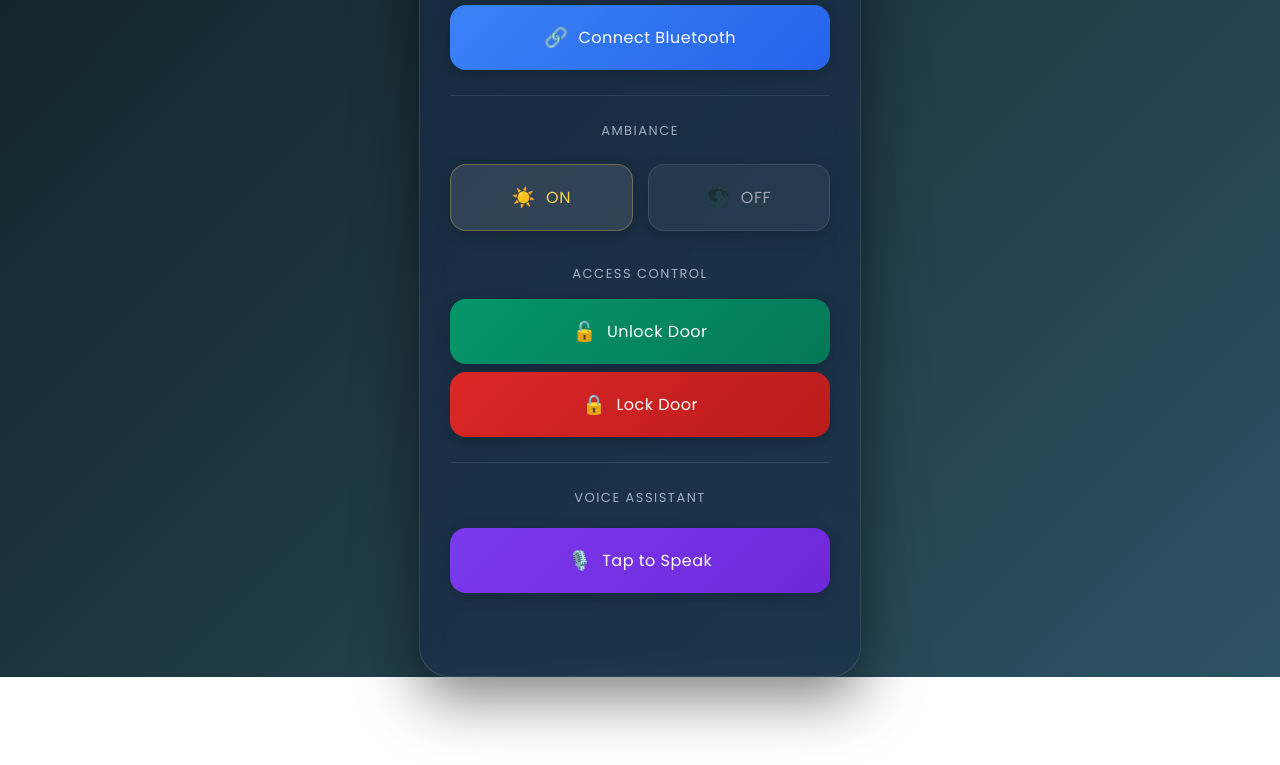
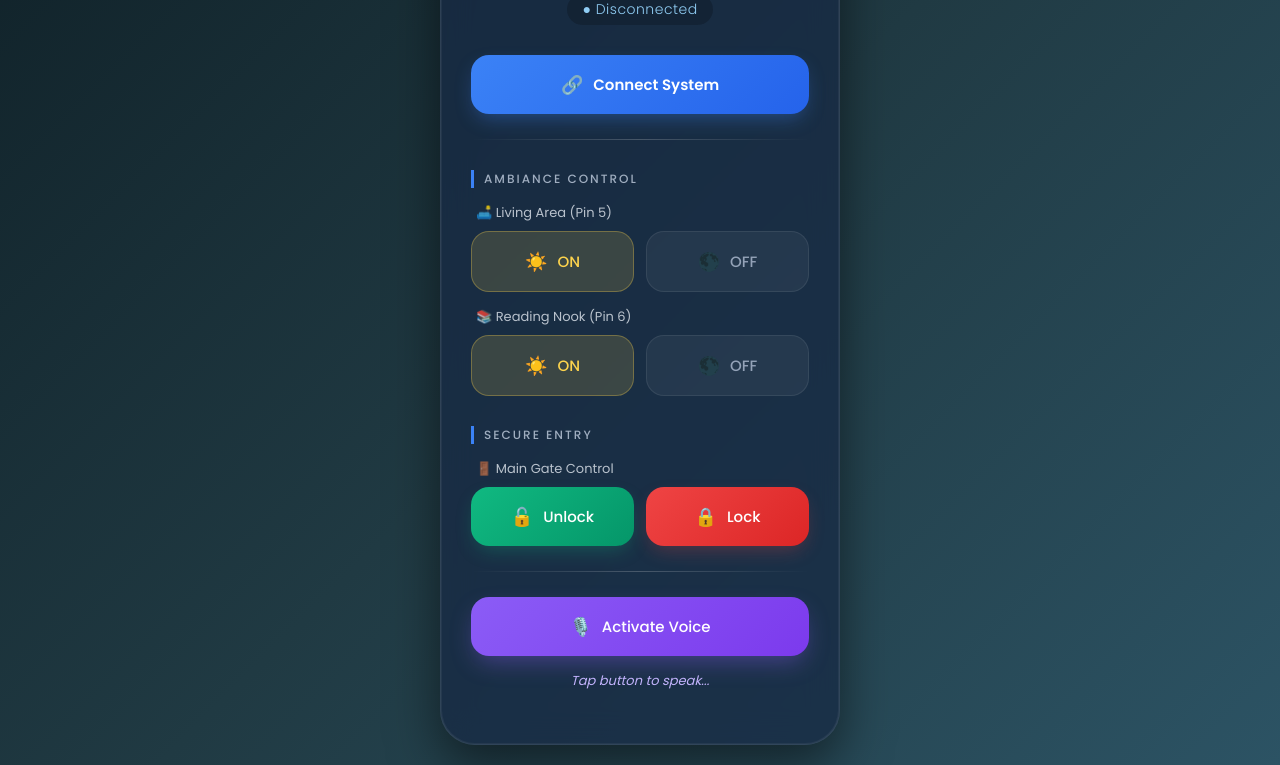
Before and after one commit to adamahmeddd/home-control-app, a plain HTML site: page index.html in a window 1280 px wide. Shown: the part 196-961 px from the top of the page. Before the commit the page ends 873 px from the top, so only its background shows below. Drawn offline with Linux system fonts and the light colour scheme.

Commit message:
Update index.html

```diff
--- a/index.html
+++ b/index.html
@@ -5,209 +5,314 @@
     <meta name="viewport" content="width=device-width, initial-scale=1.0">
     <title>The Comfort Corner</title>
     <!-- Import Google Font -->
-    <link href="https://fonts.googleapis.com/css2?family=Poppins:wght@300;400;600&display=swap" rel="stylesheet">
+    <link href="https://fonts.googleapis.com/css2?family=Poppins:wght@300;400;500;600&display=swap" rel="stylesheet">
+
     <style>
-        /* --- GLOBAL STYLES --- */
+        /* ============================
+           1. GLOBAL VARIABLES & RESET
+           ============================ */
+        :root {
+            --glass-bg: rgba(23, 42, 69, 0.75);
+            --glass-border: rgba(255, 255, 255, 0.1);
+            --primary-gradient: linear-gradient(135deg, #0f2027 0%, #203a43 50%, #2c5364 100%);
+            --text-color: #ffffff;
+            --text-muted: #a0aec0;
+            --accent-blue: #3b82f6;
+            --accent-gold: #fcd34d;
+            --accent-green: #10b981;
+            --accent-red: #ef4444;
+            --accent-purple: #8b5cf6;
+        }
+
+        * {
+            box-sizing: border-box;
+            outline: none;
+            -webkit-tap-highlight-color: transparent;
+        }
+
         body {
             font-family: 'Poppins', sans-serif;
-            /* Deep Space Blue Gradient Background */
-            background: linear-gradient(135deg, #0f2027 0%, #203a43 50%, #2c5364 100%);
+            background: var(--primary-gradient);
             margin: 0;
             min-height: 100vh;
             display: flex;
             align-items: center;
             justify-content: center;
-            color: #fff;
+            color: var(--text-color);
+            padding: 20px;
         }
 
-        /* --- THE APP CARD (Dark Glass Style) --- */
+        /* ============================
+           2. THE GLASS CARD CONTAINER
+           ============================ */
         .container {
-            /* Semi-transparent dark blue */
-            background: rgba(23, 42, 69, 0.65);
-            /* The "Frosted Glass" Blur Effect */
-            backdrop-filter: blur(12px);
-            -webkit-backdrop-filter: blur(12px);
+            width: 100%;
+            max-width: 400px;
+            background: var(--glass-bg);
+            /* The Blur Effect */
+            backdrop-filter: blur(16px);
+            -webkit-backdrop-filter: blur(16px);
 
-            width: 100%;
-            max-width: 380px;
+            border-radius: 35px;
+            border: 1px solid var(--glass-border);
             padding: 40px 30px;
-            border-radius: 30px;
-            border: 1px solid rgba(255, 255, 255, 0.1); /* Subtle glowing border */
-            box-shadow: 0 20px 60px rgba(0,0,0,0.5); /* Deep shadow */
+
+            /* Deep Shadow for depth */
+            box-shadow:
+                0 20px 50px rgba(0,0,0,0.5),
+                0 0 0 1px rgba(255,255,255,0.05) inset;
+
             text-align: center;
+            transition: transform 0.3s ease;
         }
 
-        /* --- HEADERS --- */
+        /* ============================
+           3. TYPOGRAPHY & HEADERS
+           ============================ */
+        .logo {
+            font-size: 48px;
+            margin-bottom: 10px;
+            filter: drop-shadow(0 0 10px rgba(255,255,255,0.2));
+        }
+
         h1 {
             margin: 0;
             font-size: 26px;
             font-weight: 600;
             letter-spacing: 0.5px;
-            text-shadow: 0 2px 10px rgba(0,0,0,0.3);
-        }
-
-        h3 {
-            margin-top: 25px;
-            margin-bottom: 15px;
-            font-size: 13px;
-            text-transform: uppercase;
-            letter-spacing: 1.5px;
-            color: #a0aec0; /* Soft Grey-Blue */
-            font-weight: 400;
+            text-shadow: 0 4px 10px rgba(0,0,0,0.3);
         }
 
         p#status {
             font-size: 14px;
-            color: #90cdf4; /* Light Blue Text */
-            margin-top: 5px;
-            margin-bottom: 25px;
+            color: #90cdf4;
+            margin-top: 8px;
+            margin-bottom: 30px;
             font-weight: 300;
+            letter-spacing: 0.5px;
+            background: rgba(0,0,0,0.2);
+            display: inline-block;
+            padding: 5px 15px;
+            border-radius: 20px;
         }
 
-        /* --- BUTTONS --- */
+        h3 {
+            margin-top: 30px;
+            margin-bottom: 15px;
+            font-size: 12px;
+            text-transform: uppercase;
+            letter-spacing: 2px;
+            color: var(--text-muted);
+            font-weight: 500;
+            text-align: left;
+            padding-left: 5px;
+            border-left: 3px solid var(--accent-blue);
+            padding-left: 10px;
+        }
+
+        .sub-label {
+            display: block;
+            text-align: left;
+            font-size: 13px;
+            color: #e2e8f0;
+            margin-bottom: 8px;
+            margin-left: 5px;
+            opacity: 0.8;
+        }
+
+        /* ============================
+           4. BUTTON STYLES
+           ============================ */
         button {
             width: 100%;
-            padding: 18px;
-            margin: 8px 0;
+            padding: 16px;
             border: none;
-            border-radius: 16px;
-            font-size: 16px;
+            border-radius: 18px;
+            font-size: 15px;
             font-weight: 500;
             cursor: pointer;
-            transition: all 0.2s ease;
-            box-shadow: 0 4px 15px rgba(0,0,0,0.2);
+            transition: all 0.25s cubic-bezier(0.25, 0.8, 0.25, 1);
             display: flex;
             align-items: center;
             justify-content: center;
             gap: 10px;
             font-family: 'Poppins', sans-serif;
-            letter-spacing: 0.5px;
+            position: relative;
+            overflow: hidden;
         }
 
         button:active {
             transform: scale(0.96);
         }
 
-        /* Connect Button - Blue Gradient */
+        button:hover {
+            filter: brightness(1.1);
+        }
+
+        /* Connect Button */
         .btn-connect {
             background: linear-gradient(135deg, #3b82f6 0%, #2563eb 100%);
             color: white;
+            box-shadow: 0 8px 20px -5px rgba(59, 130, 246, 0.4);
+            font-weight: 600;
         }
 
-        /* Light Controls - Side by Side */
+        /* Grid Layouts */
         .grid-2 {
             display: grid;
             grid-template-columns: 1fr 1fr;
-            gap: 15px;
+            gap: 12px;
+            margin-bottom: 15px;
         }
 
-        /* Light ON - Warm Glow */
+        /* Light Buttons */
         .btn-on {
-            background: rgba(255, 255, 255, 0.1);
-            color: #fcd34d; /* Gold Text */
+            background: rgba(252, 211, 77, 0.15);
+            color: var(--accent-gold);
             border: 1px solid rgba(252, 211, 77, 0.3);
         }
         .btn-on:hover {
-            background: rgba(252, 211, 77, 0.1);
-            box-shadow: 0 0 15px rgba(252, 211, 77, 0.2);
+            background: rgba(252, 211, 77, 0.25);
+            box-shadow: 0 0 15px rgba(252, 211, 77, 0.1);
         }
 
-        /* Light OFF - Dark Muted */
         .btn-off {
             background: rgba(255, 255, 255, 0.05);
-            color: #9ca3af;
-            border: 1px solid rgba(255, 255, 255, 0.1);
+            color: #94a3b8;
+            border: 1px solid rgba(255, 255, 255, 0.08);
         }
 
-        /* Door Controls */
+        /* Door Buttons */
         .btn-open {
-            background: linear-gradient(135deg, #059669 0%, #047857 100%);
+            background: linear-gradient(135deg, #10b981 0%, #059669 100%);
             color: white;
+            box-shadow: 0 8px 20px -5px rgba(16, 185, 129, 0.3);
         }
 
         .btn-close {
-            background: linear-gradient(135deg, #dc2626 0%, #b91c1c 100%);
+            background: linear-gradient(135deg, #ef4444 0%, #dc2626 100%);
             color: white;
+            box-shadow: 0 8px 20px -5px rgba(239, 68, 68, 0.3);
         }
 
         /* Voice Button */
         .btn-voice {
-            background: linear-gradient(135deg, #7c3aed 0%, #6d28d9 100%);
+            background: linear-gradient(135deg, #8b5cf6 0%, #7c3aed 100%);
             color: white;
-            margin-top: 20px;
-        }
-
-        .voice-anim {
-             animation: pulse 1.5s infinite;
-        }
-
-        @keyframes pulse {
-            0% { box-shadow: 0 0 0 0 rgba(124, 58, 237, 0.7); }
-            70% { box-shadow: 0 0 0 15px rgba(124, 58, 237, 0); }
-            100% { box-shadow: 0 0 0 0 rgba(124, 58, 237, 0); }
+            margin-top: 25px;
+            box-shadow: 0 10px 25px -5px rgba(139, 92, 246, 0.4);
         }
 
         /* Divider */
         hr {
             border: 0;
             height: 1px;
-            background: rgba(255, 255, 255, 0.1);
+            background: linear-gradient(90deg, transparent, rgba(255,255,255,0.2), transparent);
             margin: 25px 0;
+        }
+
+        /* ============================
+           5. ANIMATIONS & EFFECTS
+           ============================ */
+        .icon { font-size: 1.2em; }
+
+        /* Voice Pulse Animation */
+        .voice-anim {
+             animation: pulse 1.5s infinite;
+        }
+
+        @keyframes pulse {
+            0% { box-shadow: 0 0 0 0 rgba(139, 92, 246, 0.7); }
+            70% { box-shadow: 0 0 0 15px rgba(139, 92, 246, 0); }
+            100% { box-shadow: 0 0 0 0 rgba(139, 92, 246, 0); }
         }
 
         #transcript {
             min-height: 20px;
             font-size: 13px;
-            color: #c4b5fd; /* Soft Purple */
-            font-weight: 400;
-            margin-top: 10px;
+            color: #c4b5fd;
+            margin-top: 15px;
+            font-style: italic;
         }
-
-        .icon { font-size: 1.2em; }
 
     </style>
 </head>
 <body>
 
 <div class="container">
-    <div style="font-size: 40px; margin-bottom: 10px;">🌌</div>
+    <div class="logo">🌌</div>
     <h1>The Comfort Corner</h1>
-    <p id="status">Waiting for connection...</p>
+    <p id="status">● Disconnected</p>
 
     <button class="btn-connect" onclick="connectBluetooth()">
-        <span class="icon">🔗</span> Connect Bluetooth
+        <span class="icon">🔗</span> Connect System
     </button>
 
     <hr>
 
-    <h3>Ambiance</h3>
+    <!-- LIGHT CONTROL SECTION -->
+    <h3>Ambiance Control</h3>
+
+    <!-- Zone 1 -->
+    <span class="sub-label">🛋️ Living Area (Pin 5)</span>
     <div class="grid-2">
-        <button class="btn-on" onclick="sendCommand('1')"><span class="icon">☀️</span> ON</button>
-        <button class="btn-off" onclick="sendCommand('0')"><span class="icon">🌑</span> OFF</button>
+        <button class="btn-on" onclick="sendCommand('A')">
+            <span class="icon">☀️</span> ON
+        </button>
+        <button class="btn-off" onclick="sendCommand('a')">
+            <span class="icon">🌑</span> OFF
+        </button>
     </div>
 
-    <h3>Access Control</h3>
-    <!-- Logic preserved: Open sends 'C', Close sends 'O' -->
-    <button class="btn-open" onclick="sendCommand('C')"><span class="icon">🔓</span> Unlock Door</button>
-    <button class="btn-close" onclick="sendCommand('O')"><span class="icon">🔒</span> Lock Door</button>
+    <!-- Zone 2 -->
+    <span class="sub-label">📚 Reading Nook (Pin 6)</span>
+    <div class="grid-2">
+        <button class="btn-on" onclick="sendCommand('B')">
+            <span class="icon">☀️</span> ON
+        </button>
+        <button class="btn-off" onclick="sendCommand('b')">
+            <span class="icon">🌑</span> OFF
+        </button>
+    </div>
+
+    <!-- DOOR CONTROL SECTION -->
+    <h3>Secure Entry</h3>
+    <span class="sub-label">🚪 Main Gate Control</span>
+    <div class="grid-2">
+        <button class="btn-open" onclick="sendCommand('C')">
+            <span class="icon">🔓</span> Unlock
+        </button>
+        <button class="btn-close" onclick="sendCommand('O')">
+            <span class="icon">🔒</span> Lock
+        </button>
+    </div>
 
     <hr>
 
-    <h3>Voice Assistant</h3>
-    <button id="voiceBtn" class="btn-voice" onclick="startVoice()"><span class="icon">🎙️</span> Tap to Speak</button>
-    <p id="transcript"></p>
+    <!-- VOICE ASSISTANT -->
+    <button id="voiceBtn" class="btn-voice" onclick="startVoice()">
+        <span class="icon">🎙️</span> Activate Voice
+    </button>
+    <p id="transcript">Tap button to speak...</p>
 </div>
 
 <script>
+    /* ============================
+       JAVASCRIPT LOGIC
+       ============================ */
+
     let bluetoothDevice;
     let characteristic;
 
+    // Standard HM-10 UUIDs (Do not change unless you customized your module)
     const serviceUUID = "0000ffe0-0000-1000-8000-00805f9b34fb";
     const charUUID = "0000ffe1-0000-1000-8000-00805f9b34fb";
 
+    // --- 1. BLUETOOTH CONNECTION ---
     async function connectBluetooth() {
         try {
-            document.getElementById('status').innerText = "Scanning nearby devices...";
+            updateStatus("⏳ Scanning...", "#ecc94b"); // Yellow
+
             bluetoothDevice = await navigator.bluetooth.requestDevice({
                 filters: [{ services: [serviceUUID] }]
             });
@@ -216,30 +321,27 @@
             const service = await server.getPrimaryService(serviceUUID);
             characteristic = await service.getCharacteristic(charUUID);
 
-            document.getElementById('status').innerText = "✅ Connected to " + bluetoothDevice.name;
-            document.getElementById('status').style.color = "#68d391"; // Light Green
+            updateStatus("● Connected to " + bluetoothDevice.name, "#48bb78"); // Green
 
             bluetoothDevice.addEventListener('gattserverdisconnected', () => {
-                document.getElementById('status').innerText = "❌ Disconnected";
-                document.getElementById('status').style.color = "#fc8181"; // Light Red
+                updateStatus("● Disconnected", "#f56565"); // Red
             });
 
         } catch (error) {
             console.log(error);
-            document.getElementById('status').innerText = "Connection Failed";
+            updateStatus("Connection Failed", "#f56565");
         }
     }
 
+    // --- 2. SEND COMMANDS ---
     async function sendCommand(cmd) {
         if (!characteristic) {
-            let status = document.getElementById('status');
-            let originalText = status.innerText;
-            status.innerText = "⚠️ Connect Bluetooth First!";
-            status.style.color = "#fbd38d"; // Orange
-            setTimeout(() => {
-                status.innerText = originalText;
-                status.style.color = "#90cdf4";
-            }, 2000);
+            // Visual wiggle or alert if not connected
+            let btn = document.querySelector('.btn-connect');
+            btn.style.transform = "translateX(5px)";
+            setTimeout(() => btn.style.transform = "translateX(0)", 100);
+            setTimeout(() => btn.style.transform = "translateX(-5px)", 200);
+            setTimeout(() => btn.style.transform = "translateX(0)", 300);
             return;
         }
         try {
@@ -250,9 +352,10 @@
         }
     }
 
+    // --- 3. VOICE RECOGNITION ---
     function startVoice() {
         if (!('webkitSpeechRecognition' in window)) {
-            alert("Voice recognition is only supported in Google Chrome.");
+            alert("Voice features require Google Chrome.");
             return;
         }
 
@@ -262,44 +365,67 @@
         recognition.interimResults = false;
 
         let btn = document.getElementById('voiceBtn');
+        let txt = document.getElementById('transcript');
+
         btn.classList.add("voice-anim");
         btn.innerHTML = "<span class='icon'>👂</span> Listening...";
-        document.getElementById('transcript').innerText = "Say 'Open Door' or 'Lights On'...";
+        txt.innerText = "Say 'Lights On', 'Open Door'...";
+        txt.style.color = "#fff";
 
         recognition.start();
 
         recognition.onresult = function(event) {
-            btn.classList.remove("voice-anim");
-            btn.innerHTML = "<span class='icon'>🎙️</span> Tap to Speak";
+            const rawCmd = event.results[0][0].transcript;
+            const cmd = rawCmd.toLowerCase();
 
-            const command = event.results[0][0].transcript.toLowerCase();
-            document.getElementById('transcript').innerText = "Heard: \"" + command + "\"";
-            processVoice(command);
+            txt.innerText = "Heard: \"" + rawCmd + "\"";
+            processVoice(cmd);
+
+            resetVoiceUI();
         };
 
         recognition.onerror = function(event) {
-            btn.classList.remove("voice-anim");
-            btn.innerHTML = "<span class='icon'>🎙️</span> Tap to Speak";
-            document.getElementById('transcript').innerText = "Try again.";
+            txt.innerText = "Error: " + event.error;
+            resetVoiceUI();
         };
 
         recognition.onend = function() {
+            resetVoiceUI();
+        };
+
+        function resetVoiceUI() {
             btn.classList.remove("voice-anim");
-            btn.innerHTML = "<span class='icon'>🎙️</span> Tap to Speak";
-        };
+            btn.innerHTML = "<span class='icon'>🎙️</span> Activate Voice";
+        }
     }
 
-    function processVoice(command) {
-        if (command.includes("light on") || command.includes("lights on")) {
-            sendCommand('1');
-        } else if (command.includes("light off") || command.includes("lights off")) {
-            sendCommand('0');
-        } else if (command.includes("open door") || command.includes("open the door")) {
-            sendCommand('C');
-        } else if (command.includes("close door") || command.includes("close the door")) {
-            sendCommand('O');
+    function processVoice(cmd) {
+        // Master Control
+        if (cmd.includes("lights on") || cmd.includes("light on")) sendCommand('1');
+        else if (cmd.includes("lights off") || cmd.includes("light off")) sendCommand('0');
+
+        // Individual Control (Left/Right)
+        else if (cmd.includes("left") && cmd.includes("on")) sendCommand('A');
+        else if (cmd.includes("left") && cmd.includes("off")) sendCommand('a');
+        else if (cmd.includes("right") && cmd.includes("on")) sendCommand('B');
+        else if (cmd.includes("right") && cmd.includes("off")) sendCommand('b');
+
+        // Door Control
+        else if (cmd.includes("open")) sendCommand('C');
+        else if (cmd.includes("close") || cmd.includes("lock")) sendCommand('O');
+    }
+
+    // Helper to update status text color
+    function updateStatus(text, color) {
+        const el = document.getElementById('status');
+        el.innerText = text;
+        el.style.color = color;
+        if(color === "#48bb78") {
+             el.style.background = "rgba(72, 187, 120, 0.2)";
+             el.style.border = "1px solid rgba(72, 187, 120, 0.3)";
         }
     }
+
 </script>
 
 </body>
```
